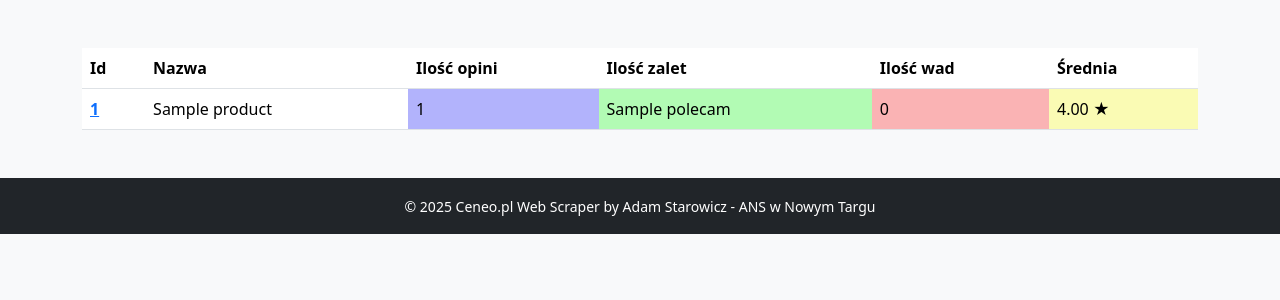
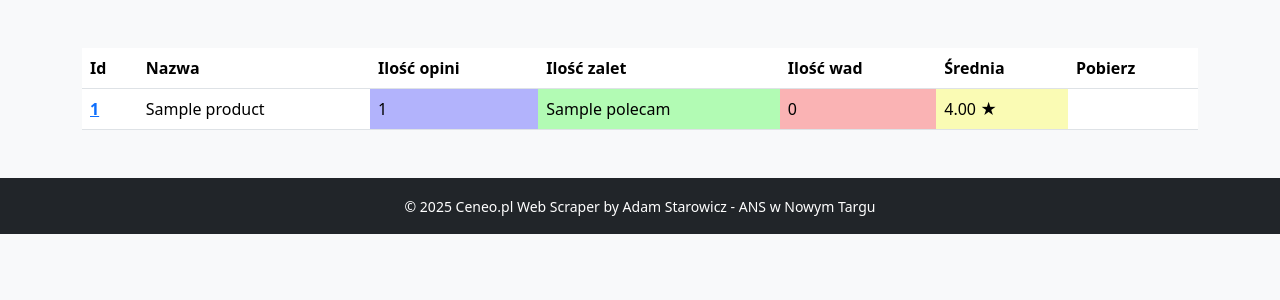
Before and after one commit to 15186AS/CeneoWebScraper24-25, a Flask app: template app/templates/products.html in a window 1280 px wide. Shown: the part 112-412 px from the top of the page. Run offline with Flask 3, Linux system fonts and the light colour scheme; the template is opened without the code that fills it: most values are stand-ins (such as "Sample title", 1, 10 or a date in 2020).

Commit message:
poprawa w products

```diff
--- a/app/templates/products.html
+++ b/app/templates/products.html
@@ -12,6 +12,7 @@ Lista Produktów
         <th scope="col">Ilość zalet</th>
         <th scope="col">Ilość wad</th>
         <th scope="col">Średnia</th>
+        <th scope="col">Pobierz</th>
       </tr>
     </thead>
     <tbody>
@@ -23,6 +24,7 @@ Lista Produktów
         <td style="background-color:rgba(0, 255, 0, 0.281);"> {{ product.recommendation_distr.Polecam or 0 }}</td>
         <td style="background-color:rgba(255, 0, 0, 0.281);">{{ product.recommendation_distr['Nie polecam'] or 0 }}  </td>
         <td style="background-color:rgba(255, 255, 0, 0.281);"> {{ "%.2f"|format(product.average_stars) }} ★</td>
+        <td></td>
       </tr>
 
       {% endfor %}
```
